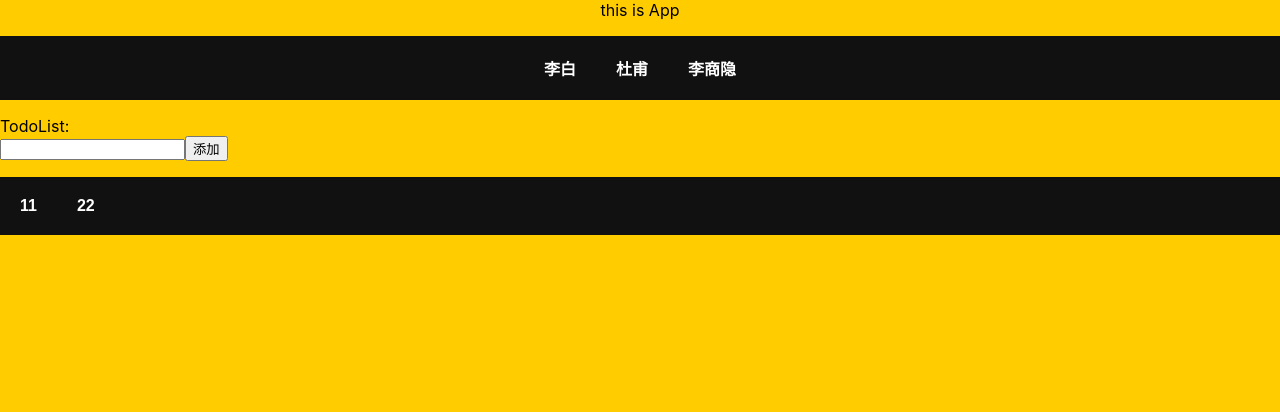
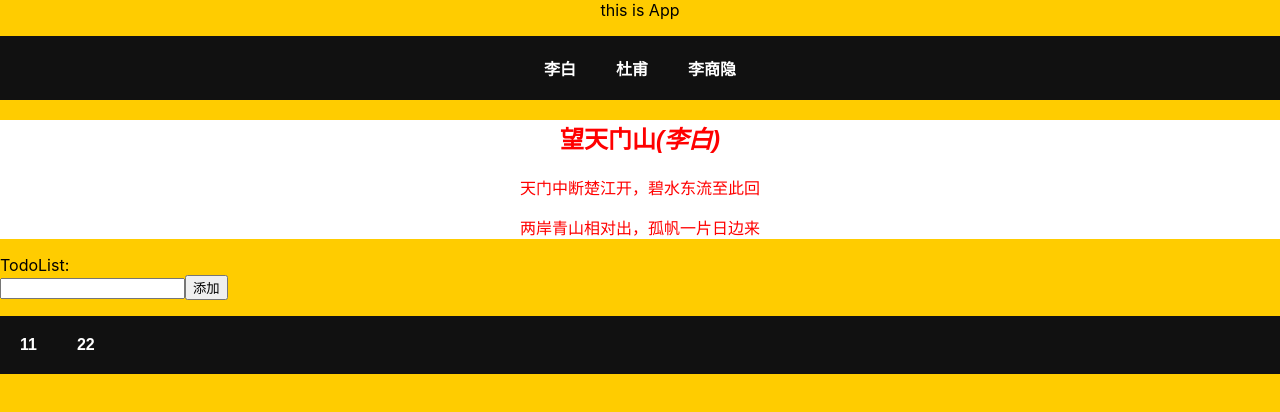
Before and after one commit to zilinglong/mooc-high-router, a React (Create React App) app: page / in a window 1280 px wide. Shown: the top 412 px of the page. Built offline with nearby package versions, Linux system fonts and the light colour scheme.

Commit message:
为路由添加默认/指向Libai组件

```diff
--- a/src/App.js
+++ b/src/App.js
@@ -1,7 +1,6 @@
 import React from 'react';
 import { BrowserRouter as Router, Route, Link } from 'react-router-dom';
 import './App.css';
-// import Frame from './components/Frame';
 import Libai from './components/Libai';
 import Dufu from './components/Dufu';
 import Lishangyin from './components/Lishangyin';
@@ -22,6 +21,7 @@ function App() {
             <Link to="/lishangyin">李商隐</Link>
           </li>
         </ul>
+        <Route path="/" exact component={Libai} />
         <Route path="/libai" component={Libai} />
         <Route path="/dufu" component={Dufu} />
         <Route path="/lishangyin" component={Lishangyin} />
```
